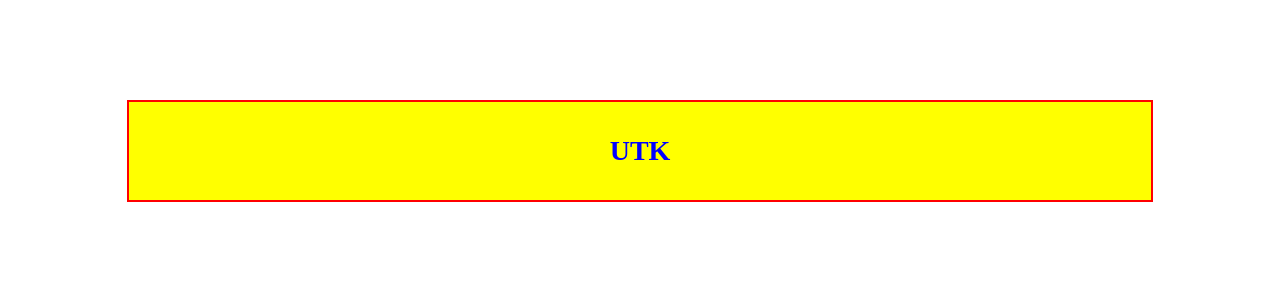
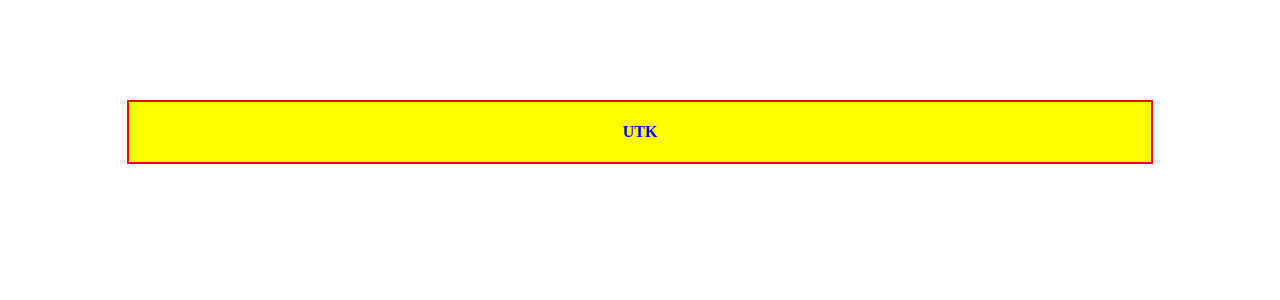
Before and after one commit to mg0x16/utk, a React (Vite) app: page / in a window 1280 px wide. Shown: the top 300 px of the page. Built offline with nearby package versions, Linux system fonts and the light colour scheme.

Commit message:
[styles] parse camelCase names for style properties definition

```diff
--- a/src/App.js
+++ b/src/App.js
@@ -7,14 +7,14 @@
     margin: "100px auto",
     border: "2px solid red",
     padding: "5px",
-    "background-color": "yellow",
+    backgroundColor: "yellow",
     width: "80%",
   },
   text: {
-    "text-align": "center",
+    textAlign: "center",
     color: "blue",
-    "font-size": "28px",
-    "font-weight": "bold",
+    fontSize: 28,
+    fontWeight: "bold",
   },
 });
 
--- a/src/styles/parseRule.js
+++ b/src/styles/parseRule.js
@@ -1,6 +1,9 @@
+const replaceCamelCaseWithHyph = s =>
+  s.replace(/[A-Z]|^ms|^webkit|^moz/g, "-$&").toLowerCase();
+
 const parseRule = ({ rule, props }) => {
   return Object.keys(rule).map(p => ({
-    property: p,
+    property: replaceCamelCaseWithHyph(p),
     value: rule[p],
   }));
 };
```
Also changed, not shown: 1 other file (tests, documents, lock files or other folders).
